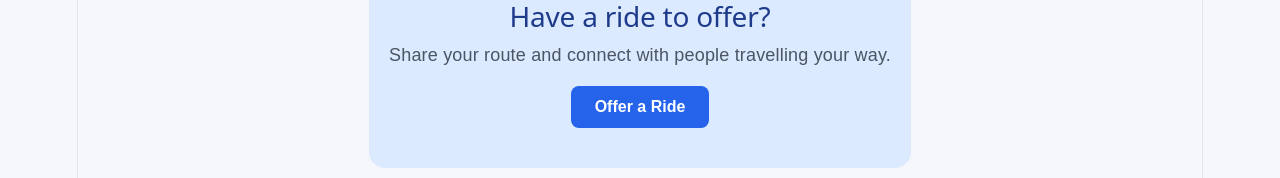
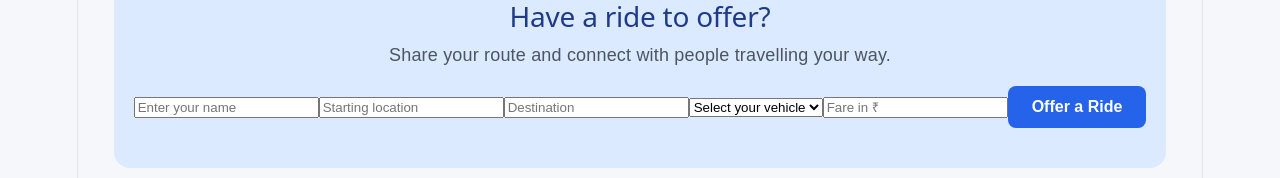
Before and after one commit to Luffy-8/justride, a React app in the folder frontend/: page / in a window 1280 px wide. Shown: the part 449-627 px from the top of the page. Built offline with nearby package versions, Linux system fonts and the light colour scheme; no server answers; the HTML template or start-up script is replaced by a standard one.

Commit message:
connect offer ride form to backend

```diff
--- a/frontend/src/App.jsx
+++ b/frontend/src/App.jsx
@@ -4,11 +4,80 @@ import RideCard from "./RideCard.jsx";
 
 function App() {
   const [rides, setRides] = useState([]);
-
   const [loading, setLoading] = useState(true);
-
   const [error, setError] = useState("");
 
+  // Offer a Ride form state
+  const [driverName, setDriverName] = useState("");
+  const [startLocation, setStartLocation] = useState("");
+  const [destination, setDestination] = useState("");
+  const [vehicle, setVehicle] = useState("");
+  const [fare, setFare] = useState("");
+  const [formMessage, setFormMessage] = useState("");
+
+  // Handle form submission
+
+  async function handleSubmit(event) {
+    event.preventDefault();
+    setFormMessage("");
+
+    if (
+      !driverName.trim() ||
+      !startLocation.trim() ||
+      !destination.trim() ||
+      !vehicle ||
+      !fare.trim()
+    ) {
+      setFormMessage("Please fill in every field.");
+      return;
+    }
+
+    const numericFare = Number(fare);
+
+    if (!Number.isFinite(numericFare) || numericFare <= 0) {
+      setFormMessage("Please enter a valid fare greater than ₹0.");
+      return;
+    }
+
+    const newRide = {
+      name: driverName.trim(),
+      from: startLocation.trim(),
+      to: destination.trim(),
+      vehicle,
+      fare: numericFare,
+    };
+
+    try {
+      const response = await fetch("http://localhost:3000/rides", {
+        method: "POST",
+        headers: {
+          "Content-Type": "application/json",
+        },
+        body: JSON.stringify(newRide),
+      });
+
+      const data = await response.json();
+
+      if (!response.ok) {
+        throw new Error(data.message || "Failed to offer ride.");
+      }
+
+      setRides((currentRides) => [...currentRides, data.ride]);
+
+      setFormMessage("Ride offered successfully!");
+
+      setDriverName("");
+      setStartLocation("");
+      setDestination("");
+      setVehicle("");
+      setFare("");
+    } catch (err) {
+      console.error("Error offering ride:", err);
+      setFormMessage(err.message || "Unable to offer ride. Please try again.");
+    }
+  }
+
+  // Load available rides from the backend
   useEffect(() => {
     async function loadRides() {
       try {
@@ -74,7 +143,52 @@ function App() {
       <section id="offer-ride" className="offer-section">
         <h2>Have a ride to offer?</h2>
         <p>Share your route and connect with people travelling your way.</p>
-        <button type="button">Offer a Ride</button>
+
+        <form onSubmit={handleSubmit}>
+          <input
+            type="text"
+            placeholder="Enter your name"
+            value={driverName}
+            onChange={(event) => setDriverName(event.target.value)}
+          />
+
+          <input
+            type="text"
+            placeholder="Starting location"
+            value={startLocation}
+            onChange={(event) => setStartLocation(event.target.value)}
+          />
+
+          <input
+            type="text"
+            placeholder="Destination"
+            value={destination}
+            onChange={(event) => setDestination(event.target.value)}
+          />
+
+          <select
+            value={vehicle}
+            onChange={(event) => setVehicle(event.target.value)}
+          >
+            <option value="">Select your vehicle</option>
+            <option value="Bike">Bike</option>
+            <option value="Scooter">Scooter</option>
+            <option value="Car">Car</option>
+          </select>
+
+          <input
+            type="number"
+            placeholder="Fare in ₹"
+            min="1"
+            step="any"
+            value={fare}
+            onChange={(event) => setFare(event.target.value)}
+          />
+
+          <button type="submit">Offer a Ride</button>
+
+          {formMessage && <p role="status">{formMessage}</p>}
+        </form>
       </section>
     </>
   );
```
Also changed, not shown: 1 other file (tests, documents, lock files or other folders).
